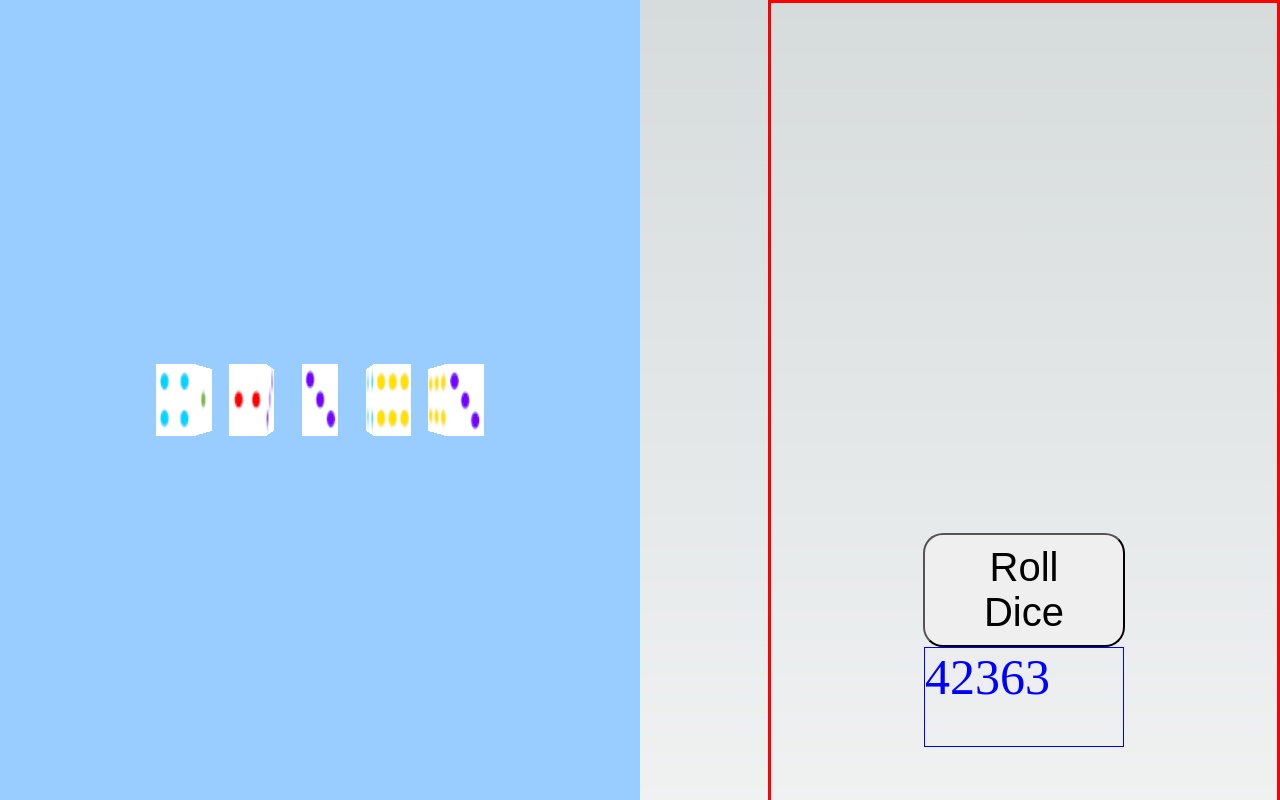
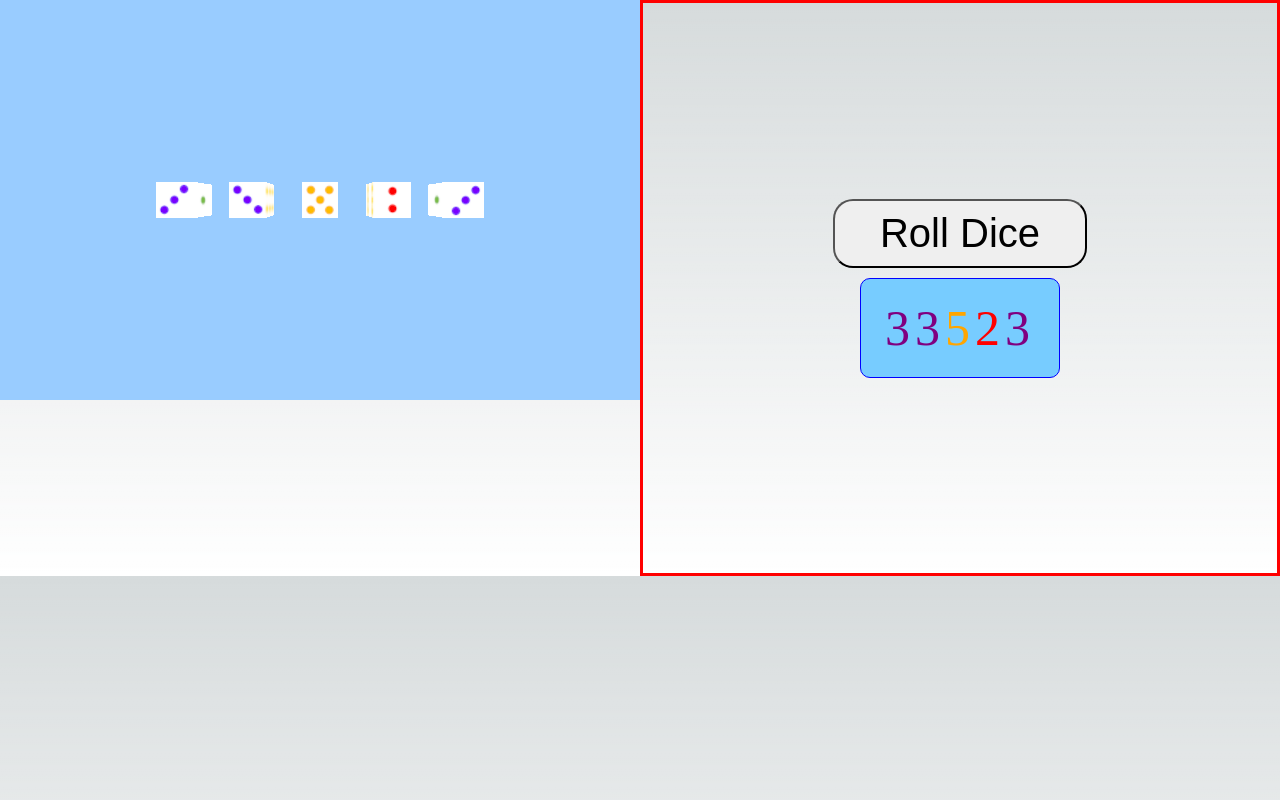
Before and after one commit to deenuit113/NIceDice, a Next.js app in the folder nicedice/: page / in a window 1280 px wide. Shown: the top 800 px of the page. Built offline with nearby package versions, Linux system fonts and the light colour scheme.

Commit message:
Feat: modify dice roll delay 주사위 굴리기 delay 삭제

```diff
--- a/nicedice/src/units/dice.container.tsx
+++ b/nicedice/src/units/dice.container.tsx
@@ -20,7 +20,7 @@ export default function DicePage(): JSX.Element {
         const camera = new THREE.PerspectiveCamera(90, window.innerWidth / window.innerHeight, 0.1, 1000);
         camera.position.z = 6;
         const renderer = new THREE.WebGLRenderer();
-        renderer.setSize(window.innerWidth / 2, window.innerHeight);
+        renderer.setSize(window.innerWidth / 2, window.innerHeight / 2);
         container.appendChild(renderer.domElement);
         scene.background = new THREE.Color(0x99ccff);
 
@@ -75,15 +75,15 @@ export default function DicePage(): JSX.Element {
         setIsRolling(true);
         setIsButtonDisabled(true);
 
-        const newDiceValues: number[] = [0,0,0,0,0];
+        const newDiceValues: number[] = [0, 0, 0, 0, 0];
 
-        const animateRoll = (index: number) => {
-            const dice = diceRefs.current[index];
+        const duration = 300;
+
+        for (let i = 0; i < diceRefs.current.length; i++) {
+            const dice = diceRefs.current[i];
             const scene = sceneRef.current;
             const camera = cameraRef.current;
             if (!dice || !scene || !camera) return;
-
-            const duration = 300;
 
             const minRotationX = Math.floor(Math.random() * 20) * (Math.PI / 2);
             const minRotationY = Math.floor(Math.random() * 20) * (Math.PI / 2);
@@ -92,9 +92,9 @@ export default function DicePage(): JSX.Element {
             const startRotation = dice.rotation.clone();
             const endRotation = new THREE.Euler(minRotationX, minRotationY, minRotationZ);
 
+            const startTime = Date.now();
+
             const animateSingleRoll = () => {
-                const startTime = Date.now();
-                const animate = () => {
                 const now = Date.now();
                 const delta = now - startTime;
                 const t = Math.min(delta / duration, 1);
@@ -106,29 +106,23 @@ export default function DicePage(): JSX.Element {
                 rendererRef.current?.render(scene, camera);
 
                 if (t < 1) {
-                        requestAnimationFrame(animate);
+                    requestAnimationFrame(animateSingleRoll);
                 } else {
                     const newValue = showTopFace(dice, camera);
                     newDiceValues.push(newValue);
                     newDiceValues.shift();
 
-                        if (index === diceRefs.current.length - 1) {
+                    if (i === diceRefs.current.length - 1) {
                         console.log(newDiceValues);
-                            setDiceValues(newDiceValues.slice()); // 주사위 값을 갱신합니다.
+                        setDiceValues(newDiceValues.slice());
                         setIsRolling(false);
                         setIsButtonDisabled(false);
-                        } else {
-                            animateRoll(index + 1);
                     }
                 }
             };
-                animate();
-            };
 
             animateSingleRoll();
-        };
-
-        animateRoll(0);
+        }
     };
     //@ts-ignore
     const showTopFace = (dice: THREE.Mesh, camera: THREE.PerspectiveCamera) => {
--- a/nicedice/src/units/dice.styles.tsx
+++ b/nicedice/src/units/dice.styles.tsx
@@ -1,14 +1,16 @@
 import styled from "@emotion/styled";
 
 export const Wrapper = styled.div`
-    width: 40vw;
-    height: 100vw;
+    width: 50vw;
+    height: 45vw;
     float: right;
+    padding: auto;
     border: 3px solid red;
     display: flex;
     flex-direction: column;
     justify-content: center;
     align-items: center;
+    box-sizing: border-box;
 `;
 
 export const RollButton = styled.button`
@@ -22,13 +24,38 @@ export const RollButton = styled.button`
 `
 
 export const DiceValueWrapper = styled.div`
+    background-color: #77ccff;
     height: 100px;
     width: 200px;
     display: flex;
     flex-direction: row;
     border: 1px solid blue;
+    text-align: center;
+    align-items: center;
+    justify-content: center;
+    margin-top: 10px;
+    border-radius: 10px;
 `
+
 export const DiceValue = styled.div<{diceValue: number}>`
     font-size: 50px;
-    color: ${(props)=> (props.diceValue === 1? 'orange': 'blue')};
+    margin-right: 5px;
+    color: ${props => {
+        switch (props.diceValue) {
+            case 1:
+                return 'green';
+            case 2:
+                return 'red';
+            case 3:
+                return 'purple';
+            case 4:
+                return 'blue';
+            case 5:
+                return 'orange';
+            case 6:
+                return 'yellow';
+            default:
+                return 'black'; // 기본 값은 검은색으로 설정합니다.
+        }
+    }};
 `
```
Lines whose indentation alone changed are shown as unchanged.
